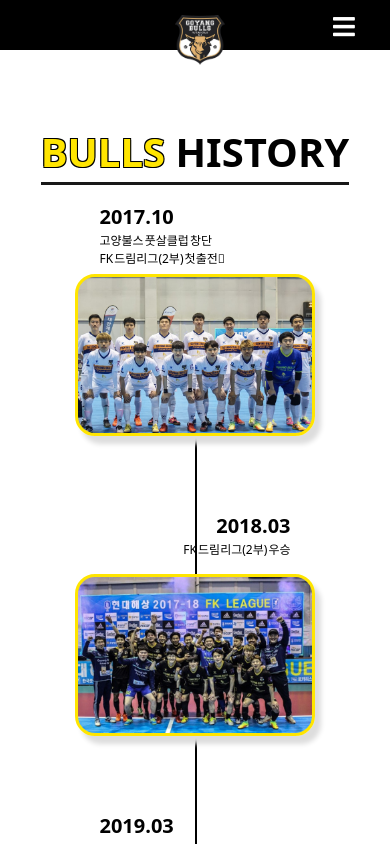
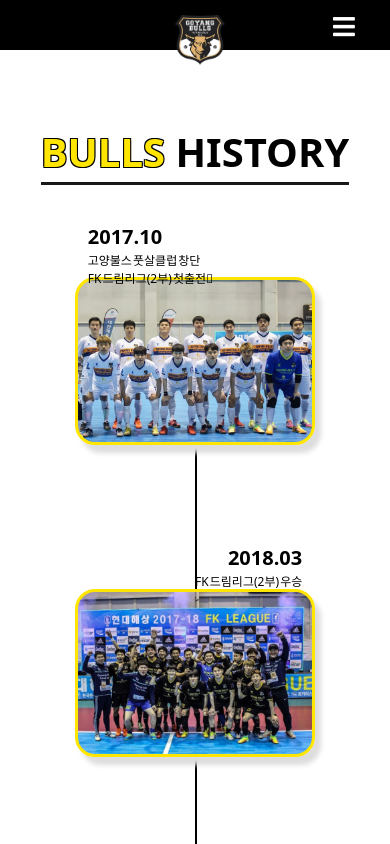
Before and after one commit to gentlysharp/gybulls-next-homepage, a Next.js app: page /history in a window 390 px wide. Shown: the top 844 px of the page. Built offline with nearby package versions, Linux system fonts and the light colour scheme.

Commit message:
edit history css

```diff
--- a/styles/History.module.css
+++ b/styles/History.module.css
@@ -81,27 +81,31 @@
 
   .history__img_card {
     position: relative;
+    width: 100vw;
+    height: 80vw;
+    max-width: 500px;
   }
 
   .history__discription_card {
     position: absolute;
-    top: -40%;
+    top: -100px;
     /* left: 15%; */
     /* width: 70%; */
     display: flex;
     flex-direction: column;
     justify-content: center;
     align-items: center;
+    width: 55vw;
   }
 
   .history__discription_card h3 {
-    width: 98%;
+    width: 100%;
     font-size: 20px;
     font-weight: bold;
   }
 
   .history__discription_card p{
-    width: 98%;
+    width: 100%;
     font-size: 12px;
     word-spacing: -2px;
   }
```
